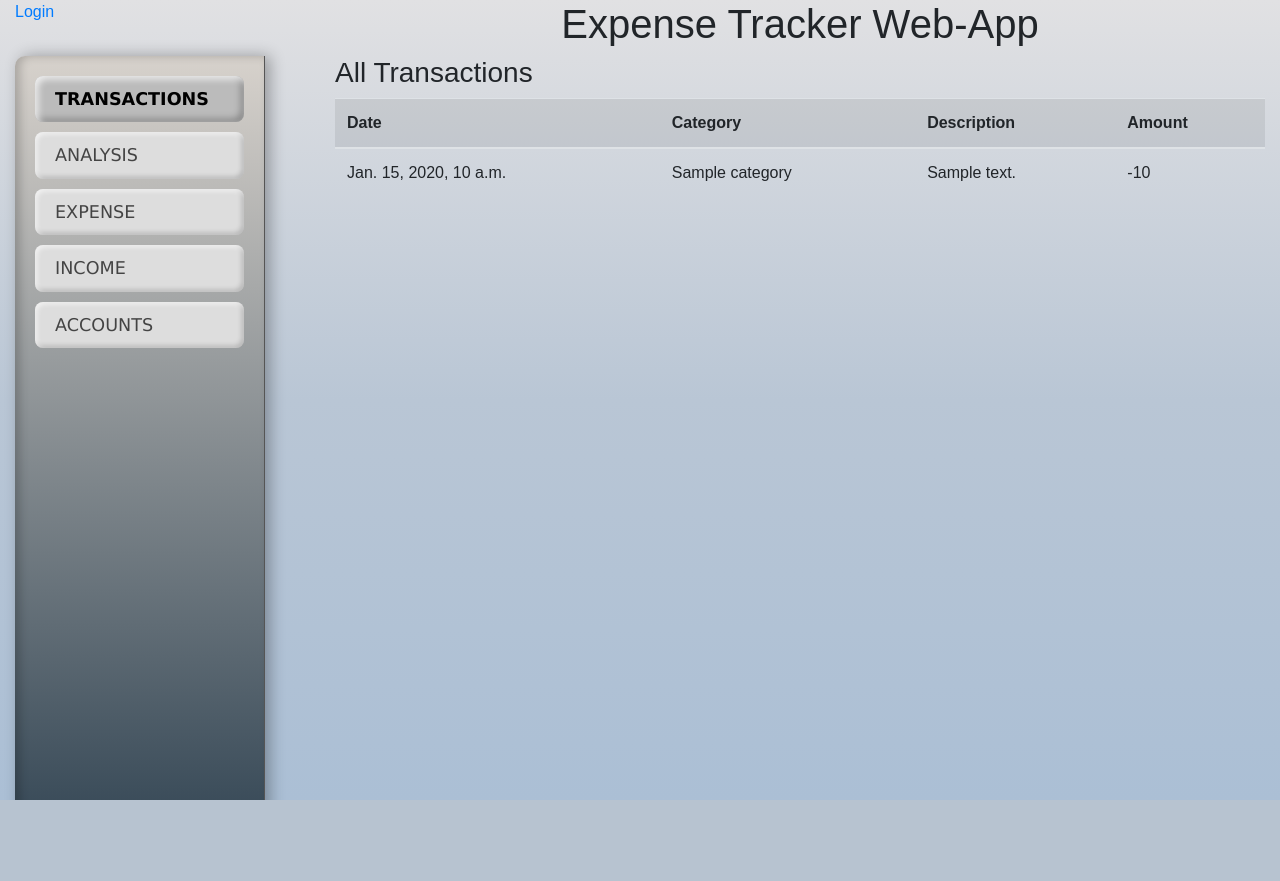
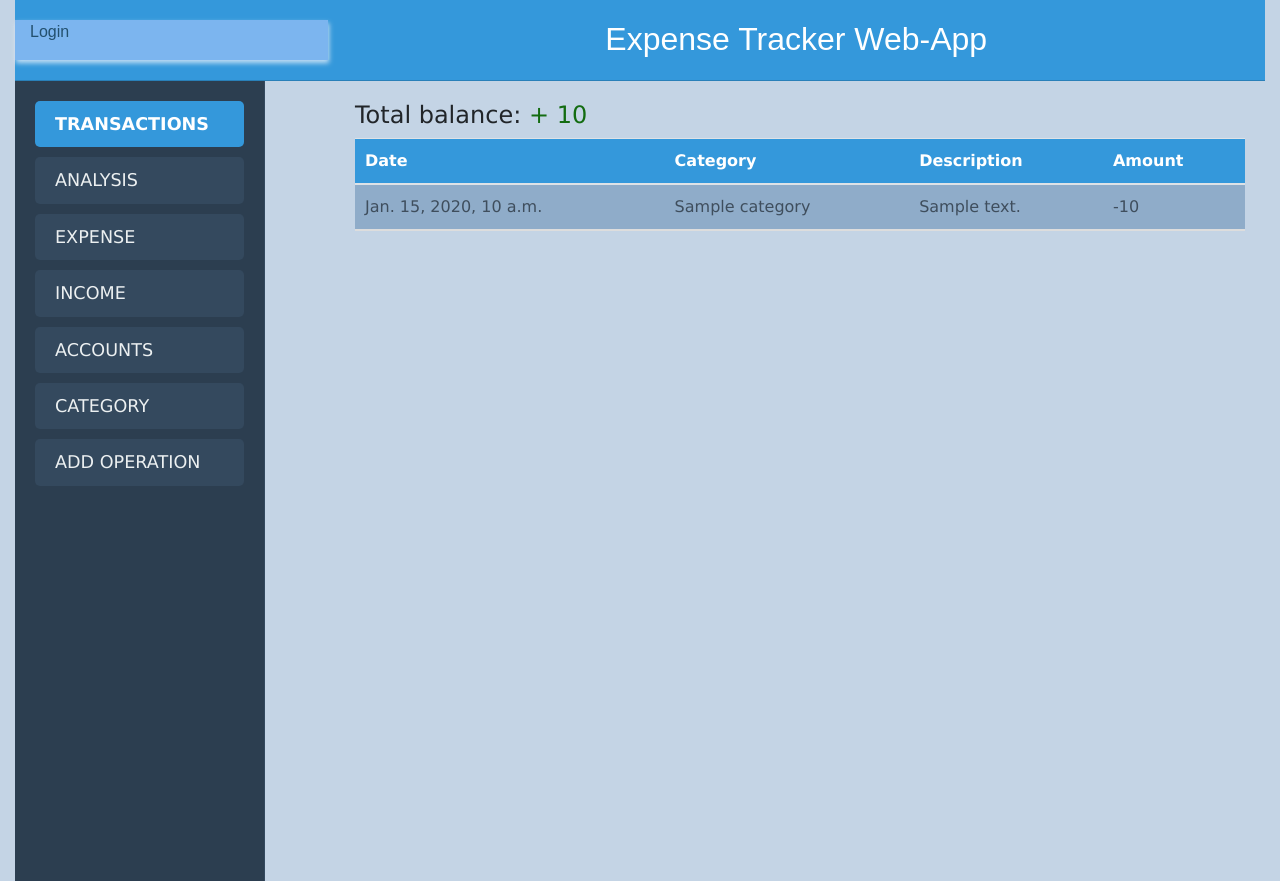
Before and after one commit to kleotan901/expense_tracker, a Django app: template templates/transaction/transactions.html in a window 1280 px wide. Before the commit the page ends 800 px from the top, so only its background shows below. Run offline with Django 5.2, Linux system fonts and the light colour scheme; the template is opened without the code that fills it: most values are stand-ins (such as "Sample title", 1, 10 or a date in 2020).

Commit message:
Updated styles.css and added scripts.js

```diff
--- a/static/css/styles.css
+++ b/static/css/styles.css
@@ -1,46 +1,76 @@
-@media (max-width: 992px) {
-  .sidebar {
-      width: 100%;
-      min-width: 0; /* Установка минимальной ширины на 0 для обеспечения полного сжатия */
-      position: static; /* Убираем фиксированную позицию */
-      border-radius: 0; /* Убираем скругление углов */
-      padding: 0; /* Убираем внутренний отступ */
-      box-shadow: none; /* Убираем тень */
-  }
-}
-
+/* General styles */
 body, html {
     margin: 0;
     padding: 0;
     font-family: 'Arial', sans-serif;
     height: 100%;
-    background: linear-gradient(to bottom, #e1e1e3, #b9c6d5, #abbfd5); /* Фон сайта */
+    background: #c4d4e5;
 }
 
-ul{
+.balance-negative{
+    color: #e72424;
+}
+
+.balance-positive{
+    color: #136c11;
+}
+.total-expense{
+    text-align: right;
+    font-size: 2em;
+    color: #943b3b;
+}
+
+.total-income{
+    text-align: right;
+    font-size: 2em;
+    color: green;
+}
+
+ul {
     padding: 0;
 }
 
-li{
+li {
     list-style: none;
 }
 
-.small {
-  font-size: 0.5em;
+/* Header styles */
+.header {
+    background: #3498db; /* Flat color */
+    color: #ffffff;
+    padding: 20px 0;
+    text-align: center;
+    border-bottom: 1px solid #2980b9;
+}
+
+.header .row {
+    margin: 0;
+}
+
+.header h1 {
+    margin: 0;
+    font-size: 2em;
+}
+
+.login{
+    text-align: left;
+    background: #7cb5ef;
+    box-shadow: 1px 3px 5px rgba(233, 241, 250, 0.8);
+}
+a .login{
+    color: white;
 }
 
 /* Sidebar container */
 .sidebar {
     width: 250px;
-    background: linear-gradient(to bottom, #d7d2cc, #304352);
-    color: #ffffff;
-    min-height: 100vh;
-    padding-top: 20px;
-    position: fixed;
-    box-shadow: inset 5px 0 10px rgba(0, 0, 0, 0.2), 5px 0 15px rgba(0, 0, 0, 0.3);
-    border-right: 1px solid #555;
-    border-radius: 10px 0 0 10px;
+    background: #2c3e50; /* Flat color */
+    color: #ecf0f1;
+    height: 100vh; /* Full height */
+    overflow-y: auto; /* Enable vertical scrolling */
+    border-right: 1px solid #34495e; /* Simplified border */
     padding: 20px;
+    box-sizing: border-box; /* Include padding and border in the element's total width and height */
 }
 
 /* Sidebar header */
@@ -48,49 +78,261 @@ li{
     text-align: center;
     padding: 10px;
     font-size: 1.5em;
-    border-bottom: 2px solid #888;
-    text-shadow: 2px 2px 5px rgba(0, 0, 0, 0.5);
-    font-family: 'Georgia', serif; /* Подходящий шрифт для заголовка */
-    color: #444;
-    background-color: #ddd; /* Фон заголовка */
-    border-radius: 8px;
+    border-bottom: 1px solid #34495e;
+    font-family: 'Georgia', serif; /* Keep the font for header */
+    color: #ecf0f1;
+    background-color: #2980b9; /* Flat color */
+    border-radius: 5px;
 }
 
 /* Sidebar links */
 .sidebar .nav-link {
-    color: #444;
+    color: #ecf0f1;
     padding: 10px 20px;
     display: block;
     font-size: 1.1em;
-    transition: background-color 0.3s, color 0.3s, transform 0.3s;
-    border-radius: 8px;
+    transition: background-color 0.3s, color 0.3s;
+    border-radius: 5px;
     margin-bottom: 10px;
-    background-color: #ddd;
-    box-shadow: inset 2px 2px 5px rgba(255, 255, 255, 0.7), inset -2px -2px 5px rgba(0, 0, 0, 0.2);
+    background-color: #34495e; /* Flat color */
     text-transform: uppercase;
     font-family: 'Verdana', sans-serif;
 }
 
 .sidebar .nav-link:hover {
-    background-color: #ccc;
-    color: #333;
-    transform: translateY(-2px);
-    box-shadow: inset 3px 3px 7px rgba(255, 255, 255, 0.8), inset -3px -3px 7px rgba(0, 0, 0, 0.3);
+    background-color: #2980b9; /* Flat color */
+    color: #ecf0f1;
 }
 
 .sidebar .nav-link.active {
-    background-color: #bbb;
-    color: #000;
-    box-shadow: inset 3px 3px 7px rgba(255, 255, 255, 0.8), inset -3px -3px 7px rgba(0, 0, 0, 0.3);
+    background-color: #3498db; /* Flat color */
+    color: #ffffff;
     font-weight: bold;
+}
+
+/* Dropdown menu */
+.dropdown {
+    display: none; /* Initially hidden */
+    padding-left: 20px; /* Indent dropdown items */
+    flex-direction: column;
+}
+
+.dropdown-item {
+    margin-bottom: 5px;
+    opacity: 0;
+    transform: translateY(20px); /* Start items 20px below */
+    transition: opacity 0.3s ease, transform 0.3s ease;
+}
+
+.dropdown-item a {
+    color: #4da1b6;
+    text-decoration: none;
+    font-size: 1em;
+}
+
+.dropdown-item a:hover {
+    color: #2980b9; /* Flat color */
+}
+
+/* Animation for dropdown items */
+.dropdown-item.show {
+    opacity: 1;
+    transform: translateY(0); /* Move items to their original position */
 }
 
 /* Main content area */
 .content {
-    font-family: 'Georgia', serif;
+    margin-left: 0; /* Ensure main content doesn't overlap the sidebar */
+    padding: 20px;
+    font-family: 'Verdana', sans-serif;
 }
 
-/* Adding a hover effect for sidebar */
-.sidebar:hover {
-    box-shadow: inset 5px 0 15px rgba(0, 0, 0, 0.4), 5px 0 20px rgba(0, 0, 0, 0.5);
+
+/* Table styling */
+.table {
+    width: 100%;
+    border-collapse: collapse;
 }
+
+.table th,
+.table td {
+    padding: 10px;
+    text-align: left;
+    color: #3f4e5d;
+    background: #8facc9;
+    border-bottom: 2px solid #ddd;
+}
+
+.table thead th {
+    background-color: #3498db; /* Flat blue color */
+    color: #fff;
+}
+
+
+/* Category list styling */
+.category-list {
+    margin-top: 10px; /* Add some space above the category list */
+}
+
+.category-list li {
+    background-color: #fff; /* White background */
+    padding: 10px 20px;
+    border-radius: 5px;
+    margin-bottom: 10px; /* Add some space between categories */
+    box-shadow: 0 2px 4px rgba(0, 0, 0, 0.1); /* Subtle shadow for depth */
+    transition: background-color 0.3s;
+}
+
+.category-list li:hover {
+    background-color: #f2f2f2; /* Light grey background on hover */
+}
+
+/* Link styling */
+a {
+    color: #23506e; /* Flat blue color */
+    text-decoration: none;
+}
+
+a:hover {
+    text-decoration: underline; /* Underline on hover */
+}
+
+
+/* Form styles */
+.flat-form {
+    background: #85a2c4;
+    padding: 20px;
+    border-radius: 5px;
+    box-shadow: 0 2px 4px rgba(0, 0, 0, 0.1); /* Subtle shadow for depth */
+}
+
+.flat-form h1 {
+    margin-top: 0;
+    font-size: 1.5em;
+    color: #3498db; /* Flat blue color */
+}
+
+.flat-form p {
+    color: #1b2650;
+    font-style: oblique;
+    font-size: 16px;
+}
+
+.flat-form input[type="text"],
+.flat-form input[type="checkbox"],
+.flat-form input[type="number"],
+.flat-form select,
+.flat-form textarea {
+    width: 70%;
+    padding: 10px;
+    margin-bottom: 10px;
+    border: 1px solid #ccc;
+    background: #cedbe8;
+    box-shadow: 1px 2px 7px #797575;
+    border-radius: 5px;
+    box-sizing: content-box;
+    font-size: 0.8em;
+}
+
+.flat-form input[type="submit"] {
+    background: #142734; /* Flat blue color */
+    color: #ffffff;
+    padding: 10px 20px;
+    border: none;
+    border-radius: 5px;
+    cursor: pointer;
+    font-size: 1em;
+    transition: background-color 0.3s ease;
+}
+
+.flat-form input[type="submit"]:hover {
+    background: #2980b9; /* Darker flat blue color */
+}
+
+
+/* Pagination container */
+.pagination-container {
+    margin-top: 20px;
+    text-align: left;
+}
+
+/* Pagination styling */
+.pagination {
+    display: inline-block;
+    padding-left: 0;
+    margin: 0;
+    border-radius: 4px;
+}
+
+.pagination .page-item {
+    display: inline;
+}
+
+.pagination .page-link {
+    position: relative;
+    float: left;
+    padding: 6px 12px;
+    margin-left: -1px;
+    line-height: 1.42857143;
+    color: #3498db; /* Flat blue color */
+    text-decoration: none;
+    background-color: #fff;
+    border: 1px solid #ddd;
+}
+
+.pagination .page-link:hover {
+    z-index: 2;
+    color: #fff;
+    background-color: #3498db; /* Flat blue color */
+    border-color: #3498db; /* Flat blue color */
+}
+
+.pagination .page-link:focus,
+.pagination .page-link:hover {
+    color: #fff;
+    background-color: #3498db; /* Flat blue color */
+    border-color: #3498db; /* Flat blue color */
+}
+
+.pagination .page-item.active .page-link {
+    z-index: 1;
+    color: #fff;
+    background-color: #3498db; /* Flat blue color */
+    border-color: #3498db; /* Flat blue color */
+}
+
+/* Responsive styles */
+@media (max-width: 992px) {
+    .pagination-container {
+        margin-top: 10px;
+    }
+}
+
+
+/* Responsive styles */
+@media (max-width: 992px) {
+    .content {
+        margin-left: 0; /* Adjust content margin */
+    }
+}
+
+/* Responsive styles */
+@media (max-width: 992px) {
+    .content {
+        margin-left: 0; /* Adjust content margin */
+    }
+}
+
+
+/* Responsive styles */
+@media (max-width: 992px) {
+    .sidebar {
+        width: 100%;
+        min-width: 0; /* Allow full collapse */
+        border-radius: 0; /* Remove rounded corners */
+        padding: 0; /* Remove padding */
+        border-right: none; /* Remove border */
+    }
+
+
+}
--- /dev/null
+++ b/static/js/scripts.js
@@ -0,0 +1,30 @@
+document.addEventListener('DOMContentLoaded', function() {
+    var addOperationLink = document.getElementById('add-operation-link');
+    var dropdownMenu = document.getElementById('dropdown-menu');
+    var dropdownItems = dropdownMenu.getElementsByClassName('dropdown-item');
+
+    addOperationLink.addEventListener('click', function(event) {
+        event.preventDefault(); // Prevent the default link behavior
+
+        // Check the current display state
+        if (dropdownMenu.style.display === 'flex') {
+            // Hide the menu
+            Array.from(dropdownItems).forEach((item, index) => {
+                setTimeout(() => {
+                    item.classList.remove('show');
+                }, index * 100); // Delay each item
+            });
+            setTimeout(() => {
+                dropdownMenu.style.display = 'none';
+            }, dropdownItems.length * 100);
+        } else {
+            // Show the menu
+            dropdownMenu.style.display = 'flex';
+            Array.from(dropdownItems).forEach((item, index) => {
+                setTimeout(() => {
+                    item.classList.add('show');
+                }, index * 100); // Delay each item
+            });
+        }
+    });
+});
--- a/templates/includes/sidebar.html
+++ b/templates/includes/sidebar.html
@@ -17,6 +17,23 @@
       <li class="nav-item">
         <a class="nav-link" href="{% url 'account:account-list' %}">Accounts</a>
       </li>
+      <li class="nav-item">
+        <a class="nav-link" href="{% url 'transaction:category-list' %}">Category</a>
+      </li>
+
+      <li class="nav-item">
+        <a class="nav-link" id="add-operation-link" href="#">Add operation</a>
+        <ul class="dropdown" id="dropdown-menu">
+          <li class="dropdown-item">
+            <a href="{% url 'transaction:expense-create' %}">Expense</a>
+          </li>
+          <li class="dropdown-item">
+            <a href="{% url 'transaction:income-create' %}">Income</a>
+          </li>
+        </ul>
+      </li>
+
+
     </ul>
   </div>
 
--- a/templates/transaction/transactions.html
+++ b/templates/transaction/transactions.html
@@ -1,7 +1,16 @@
 {% extends "base.html" %}
 
 {% block content %}
-  <h3>All Transactions</h3>
+  <div class="content">
+    <h4>Total balance:
+
+        {% if balance < 0 %}
+          <span class="balance-negative">{{ balance }}</span>
+        {% else %}
+          <span class="balance-positive">+ {{ balance }}</span>
+        {% endif %}
+
+    </h4>
     <table class="table table-hover">
       <thead class="table-active">
       <tr>
@@ -28,4 +37,5 @@
       {% endfor %}
       </tbody>
     </table>
+  </div>
 {% endblock %}
```
Lines whose indentation alone changed are shown as unchanged.
